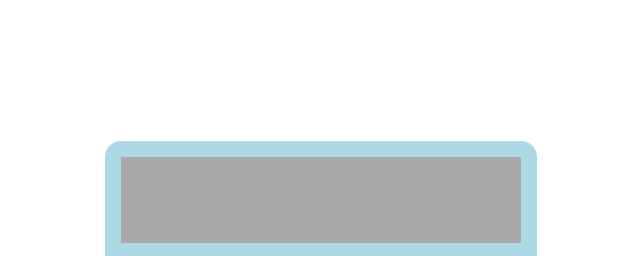
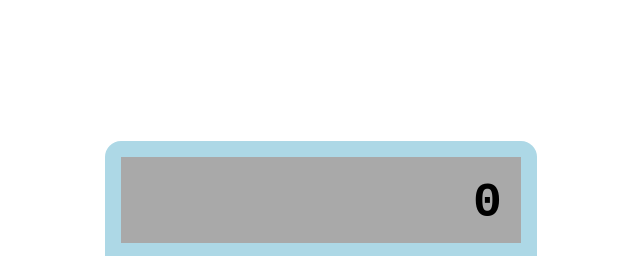
Before and after one commit to splot-cell/odin-project-calculator, a plain HTML site: page index.html in a window 1280 px wide. Both pictures are taken after a click on the button "AC". Shown: the top 256 px of the page, 319-959 px from the left. Drawn offline with Linux system fonts and the light colour scheme.

Commit message:
Implement clear button

```diff
--- a/index.html
+++ b/index.html
@@ -10,7 +10,7 @@
 </head>
 <body>
     <div class="container">
-        <div id="display"></div>
+        <div id="display">0</div>
         <div id="buttons">
             <button id="clear">AC</button>
             <button id="delete">DEL</button>
--- a/script.js
+++ b/script.js
@@ -19,6 +19,13 @@ const Calculator = {
     firstOperand: null,
     secondOperand: null,
     operator: null,
+
+    reset() {
+        this.firstOperand = null;
+        this.operator = null;
+        this.secondOperand = null;
+        this.updateDisplay(0);
+    },
 
     updateDisplay(result) {
         this.display.textContent = result.toString().slice(0, 12);
@@ -88,6 +95,8 @@ function setup() {
     document.getElementById("equals").addEventListener("click", () => Calculator.equalsPressed());
 
     document.querySelectorAll(".digit").forEach( digit => digit.addEventListener("click", (e) => Calculator.digitPressed(e.target.textContent)));
+
+    document.getElementById("clear").addEventListener("click", () => Calculator.reset());
 };
 
 setup();
```
